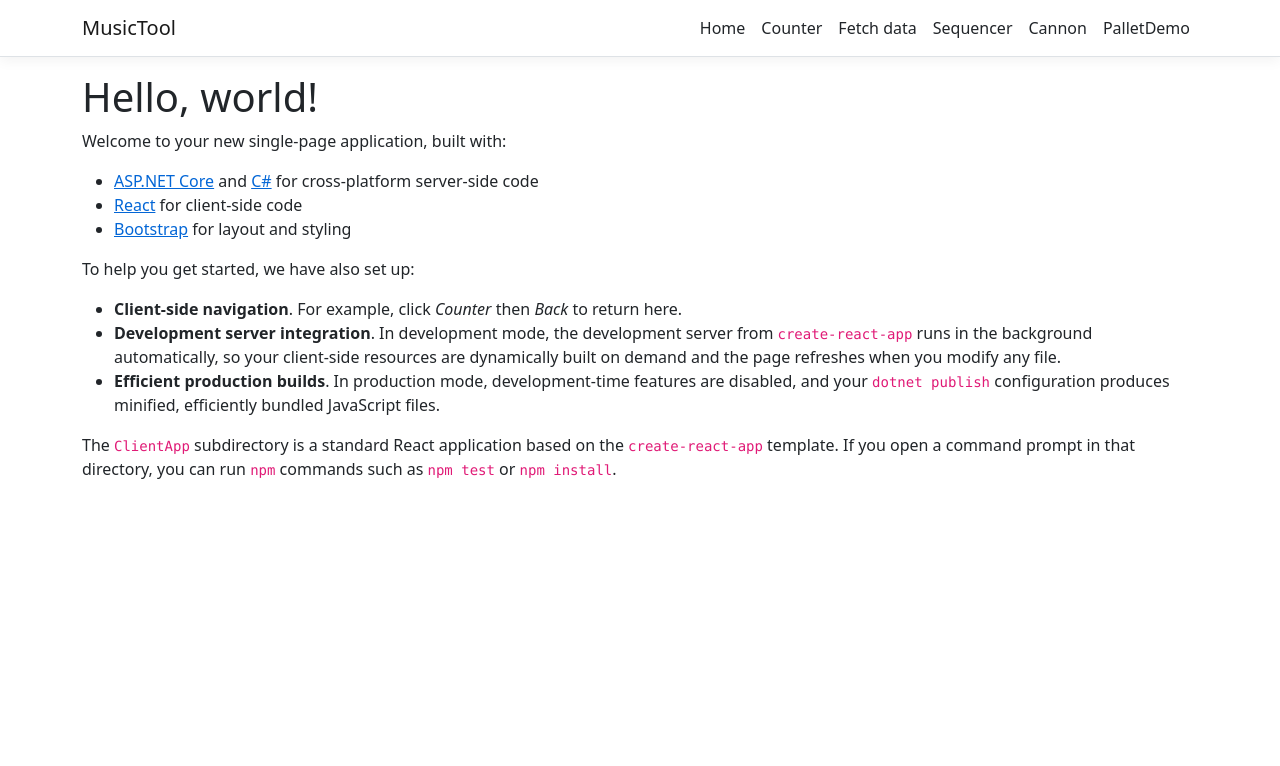
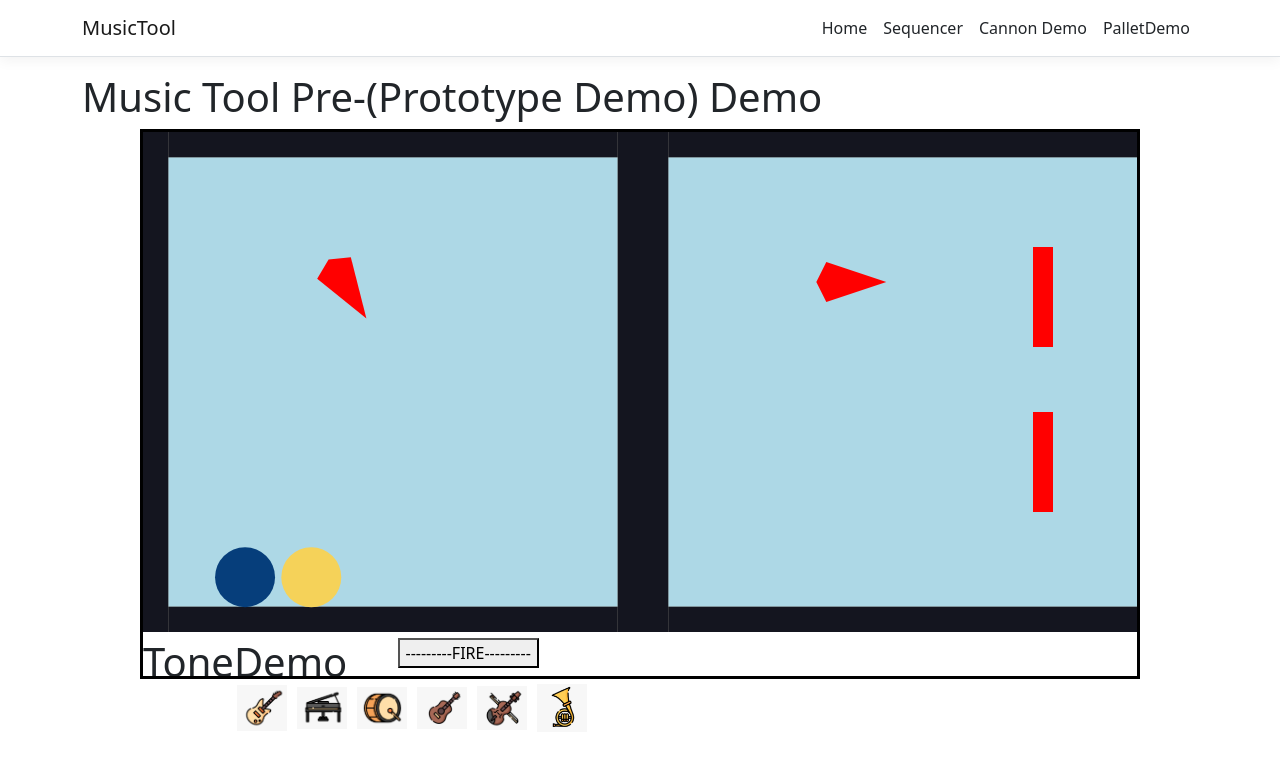
Before and after one commit to MrIsaar/Novel-Music-App, a React (Create React App) app in the folder MusicTool/MusicTool/ClientApp/: page / in a window 1280 px wide. Shown: the top 766 px of the page. Built offline with nearby package versions, Linux system fonts and the light colour scheme.

Commit message:
Cleaned up nav bar and home page

```diff
--- a/MusicTool/MusicTool/ClientApp/src/components/DragDrop.js
+++ b/MusicTool/MusicTool/ClientApp/src/components/DragDrop.js
@@ -8,7 +8,7 @@ import Overlay from 'react-bootstrap/Overlay';
 let imageClickPos = {};
 let oldIndex = -1;
 
-/*const findParent = (element, idName) => {
+const findParent = (element, idName) => {
     if (!element) {
         return null;
     }
@@ -18,7 +18,7 @@ let oldIndex = -1;
     }
     //console.log('element.parent:', element.parentElement)
     return findParent(element.parentElement, idName)
-}*/
+}
 
 // Drop picture hook
 const DivDrop = (props) => {
--- a/MusicTool/MusicTool/ClientApp/src/components/Home.js
+++ b/MusicTool/MusicTool/ClientApp/src/components/Home.js
@@ -1,26 +1,15 @@
 import React, { Component } from 'react';
+import { PalletDemo } from './PalletDemo';
 
 export class Home extends Component {
   static displayName = Home.name;
 
   render () {
     return (
-      <div>
-        <h1>Hello, world!</h1>
-        <p>Welcome to your new single-page application, built with:</p>
-        <ul>
-          <li><a href='https://get.asp.net/'>ASP.NET Core</a> and <a href='https://msdn.microsoft.com/en-us/library/67ef8sbd.aspx'>C#</a> for cross-platform server-side code</li>
-          <li><a href='https://facebook.github.io/react/'>React</a> for client-side code</li>
-          <li><a href='http://getbootstrap.com/'>Bootstrap</a> for layout and styling</li>
-        </ul>
-        <p>To help you get started, we have also set up:</p>
-        <ul>
-          <li><strong>Client-side navigation</strong>. For example, click <em>Counter</em> then <em>Back</em> to return here.</li>
-          <li><strong>Development server integration</strong>. In development mode, the development server from <code>create-react-app</code> runs in the background automatically, so your client-side resources are dynamically built on demand and the page refreshes when you modify any file.</li>
-          <li><strong>Efficient production builds</strong>. In production mode, development-time features are disabled, and your <code>dotnet publish</code> configuration produces minified, efficiently bundled JavaScript files.</li>
-        </ul>
-        <p>The <code>ClientApp</code> subdirectory is a standard React application based on the <code>create-react-app</code> template. If you open a command prompt in that directory, you can run <code>npm</code> commands such as <code>npm test</code> or <code>npm install</code>.</p>
-      </div>
+        <div>
+            <h1>Music Tool Pre-(Prototype Demo) Demo</h1>
+            <PalletDemo />
+        </div>
     );
   }
 }
--- a/MusicTool/MusicTool/ClientApp/src/components/NavMenu.js
+++ b/MusicTool/MusicTool/ClientApp/src/components/NavMenu.js
@@ -34,16 +34,10 @@ export class NavMenu extends Component {
                                     <NavLink tag={Link} className="text-dark" to="/">Home</NavLink>
                                 </NavItem>
                                 <NavItem>
-                                    <NavLink tag={Link} className="text-dark" to="/counter">Counter</NavLink>
-                                </NavItem>
-                                <NavItem>
-                                    <NavLink tag={Link} className="text-dark" to="/fetch-data">Fetch data</NavLink>
-                                </NavItem>
-                                <NavItem>
                                     <NavLink tag={Link} className="text-dark" to="/sequencer-demo">Sequencer</NavLink>
                                 </NavItem>
                                 <NavItem>
-                                    <NavLink tag={Link} className="text-dark" to="/scene">Cannon</NavLink>
+                                    <NavLink tag={Link} className="text-dark" to="/scene">Cannon Demo</NavLink>
                                 </NavItem>
                                 <NavItem>
                                     <NavLink tag={Link} className="text-dark" to="/PalletDemo">PalletDemo</NavLink>
```
